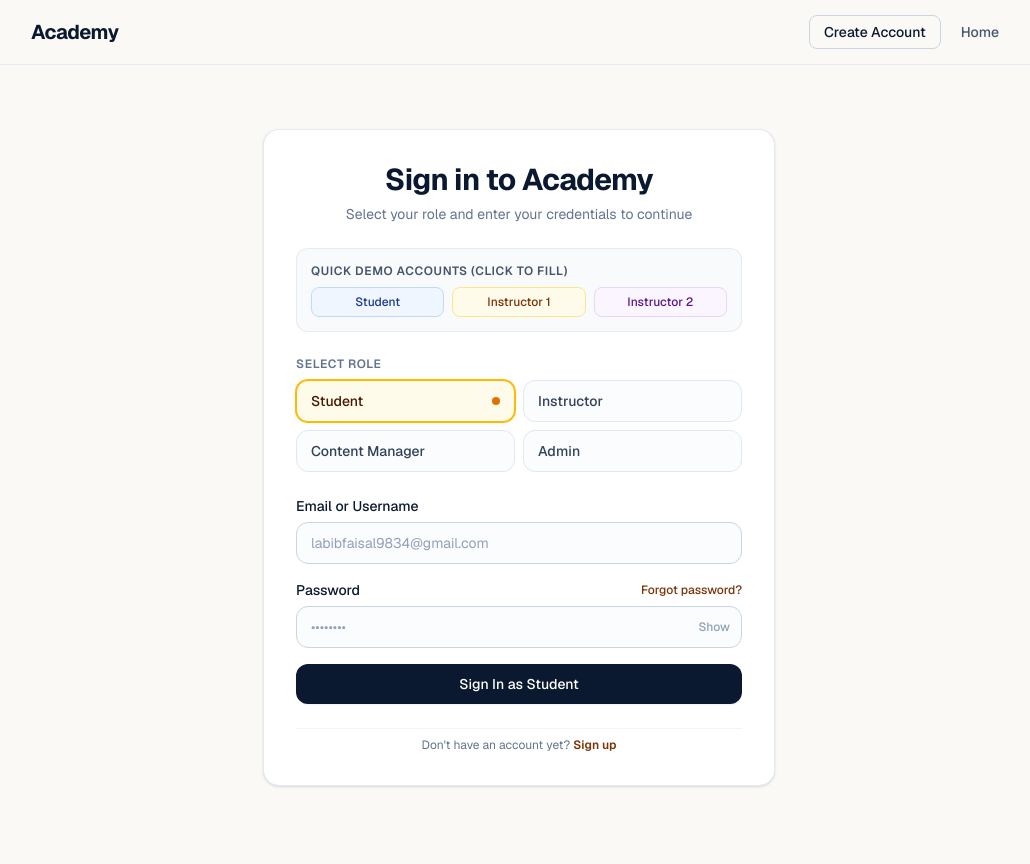
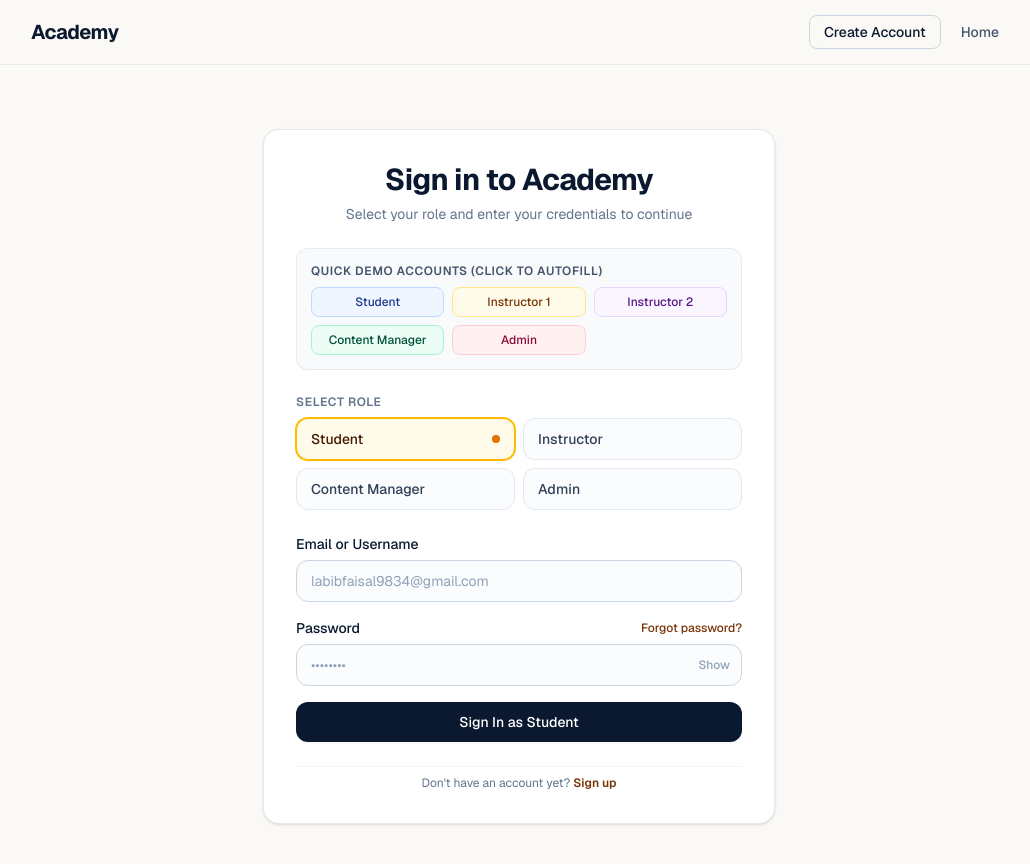
Before and after one commit to labib0x9/lms-assignment-frontend, a Next.js app: page /login in a window 1280 px wide. Shown: the top 864 px of the page, without its empty margins (121-1151 px from the left). Built offline with nearby package versions, Linux system fonts and the light colour scheme; no server answers.

Commit message:
feat(auth): add demo login of content manager and admin for testing

```diff
--- a/src/app/login/page.js
+++ b/src/app/login/page.js
@@ -33,6 +33,20 @@ const DEMO_ACCOUNTS = [
     password: "password!1A",
     role: "instructor",
     color: "bg-purple-50 text-purple-900 border-purple-200 hover:bg-purple-100",
+  },
+  {
+    label: "Content Manager",
+    identifier: "content1@gmail.com",
+    password: "Password!1Aa",
+    role: "content_manager",
+    color: "bg-emerald-50 text-emerald-900 border-emerald-200 hover:bg-emerald-100",
+  },
+  {
+    label: "Admin",
+    identifier: "admin1@gmail.com",
+    password: "Password!1Aa",
+    role: "admin",
+    color: "bg-rose-50 text-rose-900 border-rose-200 hover:bg-rose-100",
   },
 ];
 
@@ -126,9 +140,9 @@ export default function LoginPage() {
           {/* Quick Demo Logins Box */}
           <div className="p-3.5 bg-slate-50 border border-slate-200/80 rounded-xl space-y-2">
             <p className="text-xs font-semibold text-slate-600 uppercase tracking-wider">
-              Quick Demo Accounts (Click to Fill)
+              Quick Demo Accounts (Click to Autofill)
             </p>
-            <div className="grid grid-cols-3 gap-2">
+            <div className="grid grid-cols-2 sm:grid-cols-3 gap-2">
               {DEMO_ACCOUNTS.map((demo, idx) => (
                 <button
                   key={idx}
```
